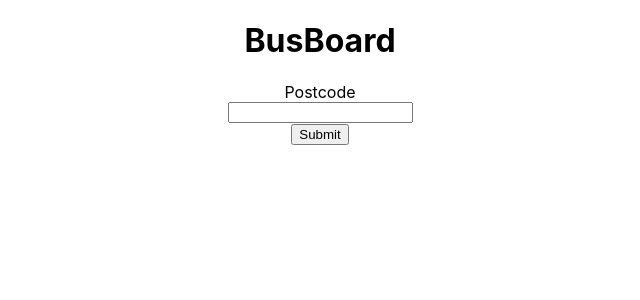
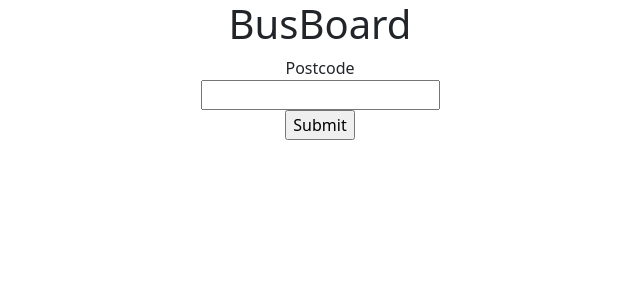
Before and after one commit to oliver-hamilton-softwire/busboard, a React (Create React App) app: page / in a window 1280 px wide. Shown: the top 300 px of the page, without its empty margins (320-960 px from the left). Built offline with nearby package versions, Linux system fonts and the light colour scheme.

Commit message:
added grid structure to 'stopBoards'

```diff
--- a/package.json
+++ b/package.json
@@ -41,5 +41,8 @@
       "last 1 firefox version",
       "last 1 safari version"
     ]
+  },
+  "devDependencies": {
+    "bootstrap": "^5.3.7"
   }
 }
--- a/src/App.tsx
+++ b/src/App.tsx
@@ -1,12 +1,13 @@
 import React, {useEffect, useState} from 'react';
 import {ArrivalData, fetchData, StopData} from "./utils";
+import 'bootstrap/dist/css/bootstrap.css';
 
 const StopComponent = async (stopData: StopData): Promise<React.ReactElement> => {
 
   const arrivals = await stopData.getNextArrivals();
 
   return <>
-    <div style={{backgroundColor: "red", width: "25%", height: "40%"}}>
+    <div style={{backgroundColor: "red"}}>
       <p>{stopData.getName()} - {Math.round(stopData.getDistance())} metres from [POSTCODE]</p>
       <table>
         <tr>
@@ -70,10 +71,14 @@ function App(): React.ReactElement {
       </form>
     </center>
     <center>
-      <div style={{padding: "5px"}}>
-        {stops.map(stop =>
-            stop
+      <div style={{padding: "5px"}} className={"container"}>
+        <div className={"row"}>
+        {stops.map((stop, index) =>
+              <div className={"col-4"}>
+                  {stop}
+              </div>
         )}
+        </div>
       </div>
     </center>
   </>
```
